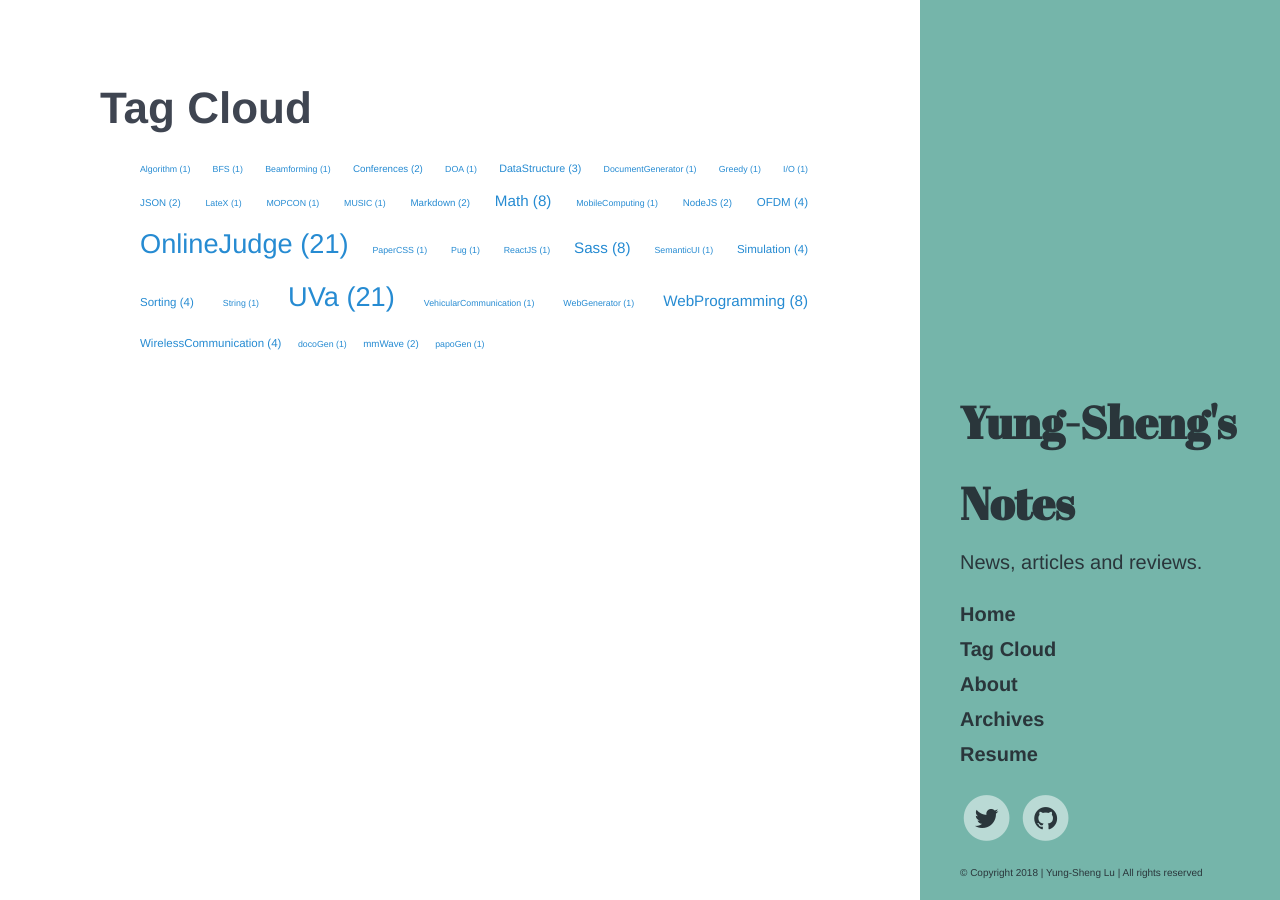
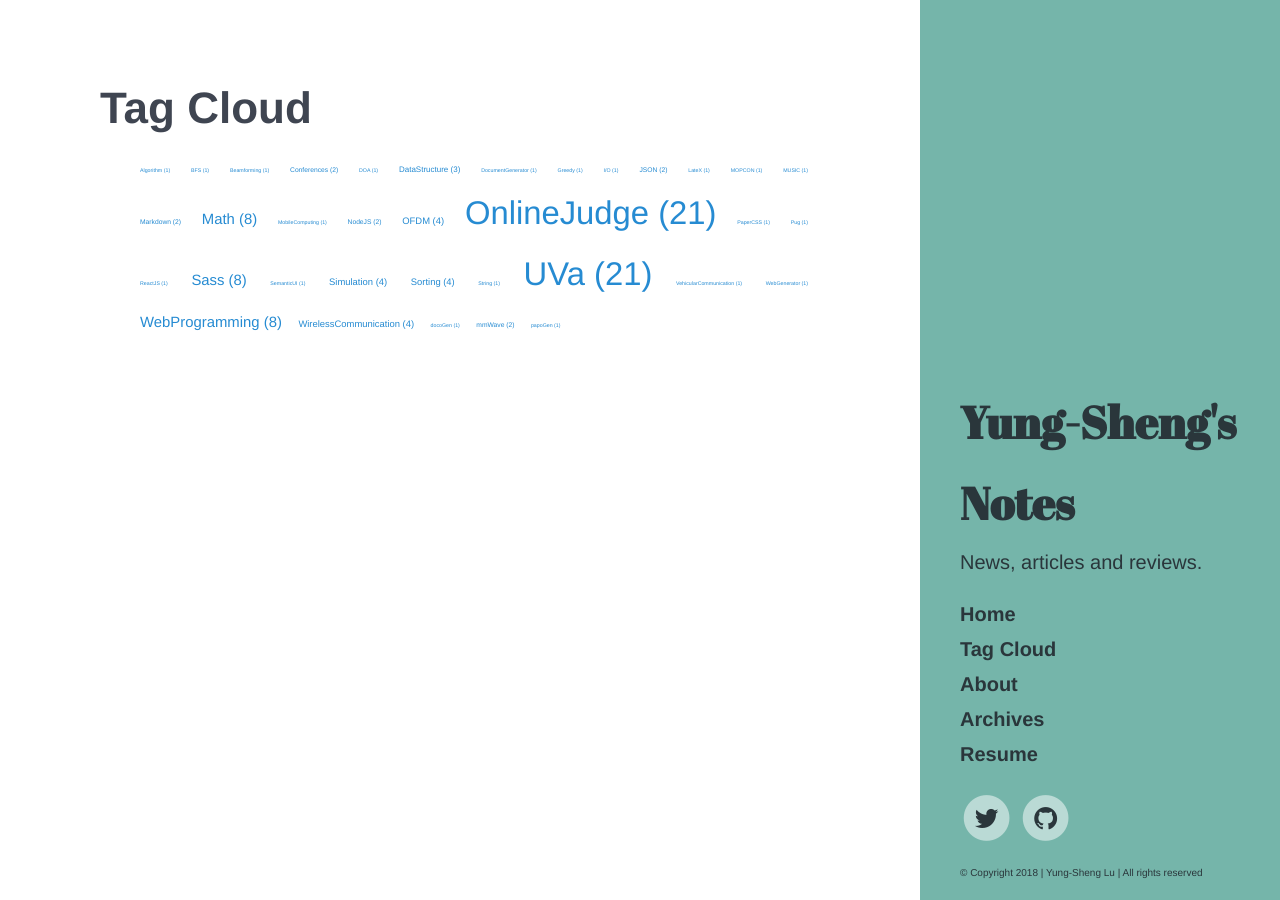
Before and after one commit to dppss90010/yungshenglu.github.io, a Jekyll site: the page built from TagCloud.md, in a window 1280 px wide. Built offline with Jekyll 4.4.1, drawn with Linux system fonts in a browser that asks for light colours; comment, search, counter and statistics services are not loaded.

Commit message:
Add TagCloud

```diff
--- a/TagCloud.md
+++ b/TagCloud.md
@@ -5,7 +5,7 @@ title: Tag Cloud
 <ul class="tag-cloud">
 {% assign sorted_tags = (site.tags | sort: 0) %}
 {% for tag in sorted_tags %}
-  <li style="font-size: {{ tag | last | size | times: 200 | divided_by: site.tags.size | plus: 50  }}%">
+  <li style="font-size: {{ tag | last | size | times: 300 | divided_by: site.tags.size | plus: 25  }}%">
     <a href="/tags/{{ tag[0] }}">
       {{ tag | first }} ({{ tag | last | size }})
     </a>
```
